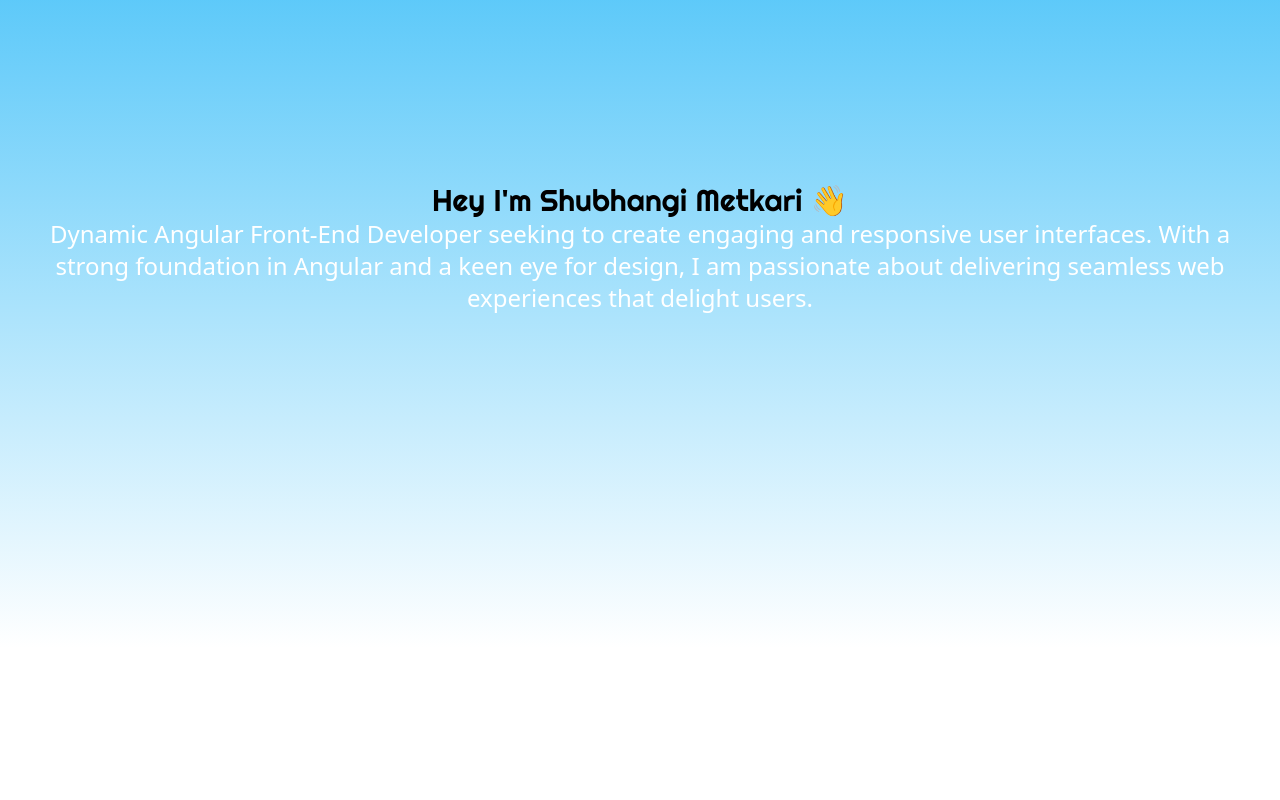
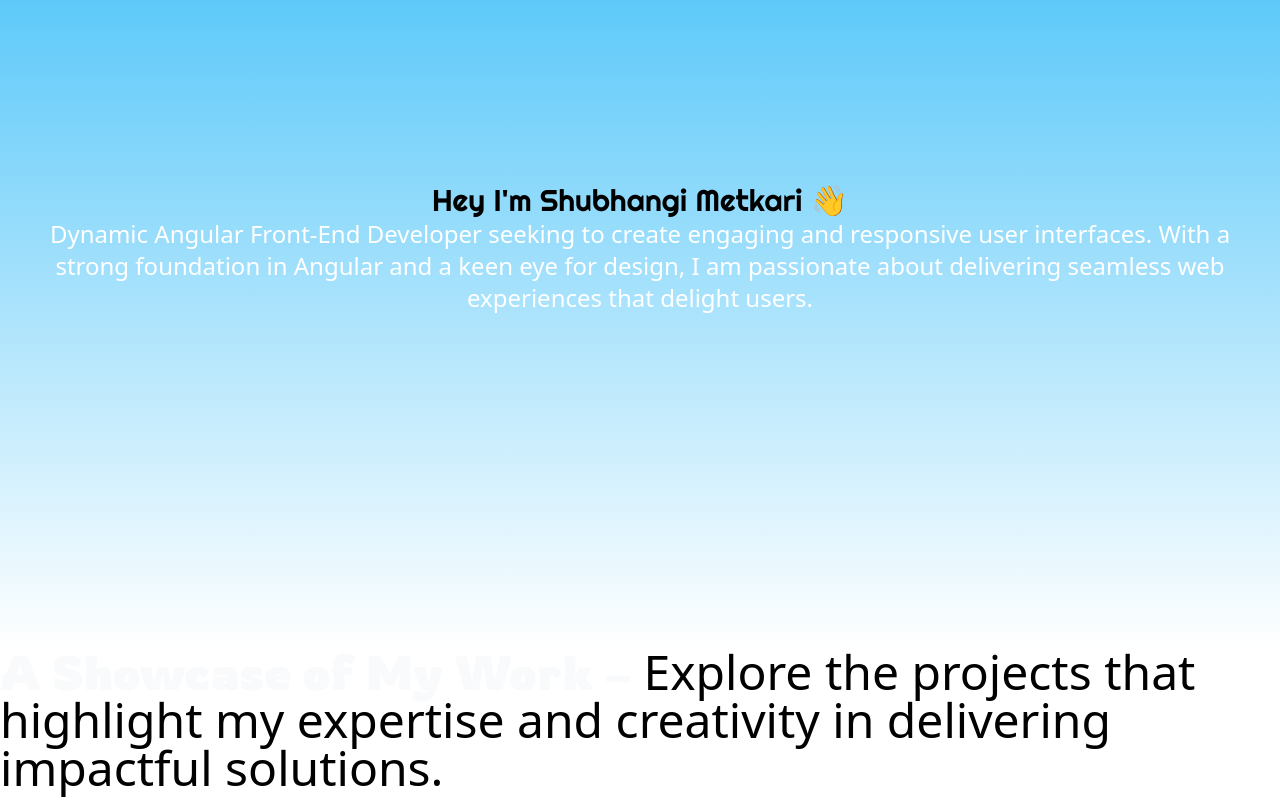
Before and after one commit to shubhangi387/PortFolio, an Angular app: page / in a window 1280 px wide. Shown: the part 216-1016 px from the top of the page. Before the commit the page ends 864 px from the top, so only its background shows below. Built offline with nearby package versions, Linux system fonts and the light colour scheme.

Commit message:
showcase of work

```diff
--- a/src/app/app.component.html
+++ b/src/app/app.component.html
@@ -90,4 +90,5 @@
     </div>
   </nav>
   <app-home-page> </app-home-page>
+  <app-projects> </app-projects>
 </main>
--- a/src/app/app.component.ts
+++ b/src/app/app.component.ts
@@ -2,11 +2,12 @@
 import { Component } from '@angular/core';
 import { RouterOutlet } from '@angular/router';
 import { HomePageComponent } from './home-page/home-page.component';
+import { ProjectsComponent } from './projects/projects.component';
 
 @Component({
   selector: 'app-root',
   standalone: true,
-  imports: [RouterOutlet, CommonModule, HomePageComponent],
+  imports: [RouterOutlet, CommonModule, HomePageComponent, ProjectsComponent],
   templateUrl: './app.component.html',
   styleUrl: './app.component.css',
 })
--- /dev/null
+++ b/src/app/projects/projects.component.html
@@ -0,0 +1,9 @@
+<div>
+  <h1 class="text-5xl">
+    <span class="text-gray-50 font-extrabold rowdies-bold"
+      >A Showcase of My Work –
+    </span>
+    Explore the projects that highlight my expertise and creativity in
+    delivering impactful solutions.
+  </h1>
+</div>
--- a/src/index.html
+++ b/src/index.html
@@ -12,6 +12,12 @@
       href="https://fonts.googleapis.com/css2?family=Righteous&display=swap"
       rel="stylesheet"
     />
+    <link rel="preconnect" href="https://fonts.googleapis.com" />
+    <link rel="preconnect" href="https://fonts.gstatic.com" crossorigin />
+    <link
+      href="https://fonts.googleapis.com/css2?family=Rowdies:wght@300;400;700&display=swap"
+      rel="stylesheet"
+    />
   </head>
   <body>
     <app-root></app-root>
--- a/src/styles.css
+++ b/src/styles.css
@@ -8,3 +8,20 @@
   font-weight: 400;
   font-style: normal;
 }
+.rowdies-light {
+  font-family: "Rowdies", sans-serif;
+  font-weight: 300;
+  font-style: normal;
+}
+
+.rowdies-regular {
+  font-family: "Rowdies", sans-serif;
+  font-weight: 400;
+  font-style: normal;
+}
+
+.rowdies-bold {
+  font-family: "Rowdies", sans-serif;
+  font-weight: 700;
+  font-style: normal;
+}
```
Also changed, not shown: src/app/projects/projects.component.ts (added, +12 -0 lines), src/app/projects/projects.component.css (added), 1 other file (tests, documents, lock files or other folders).
